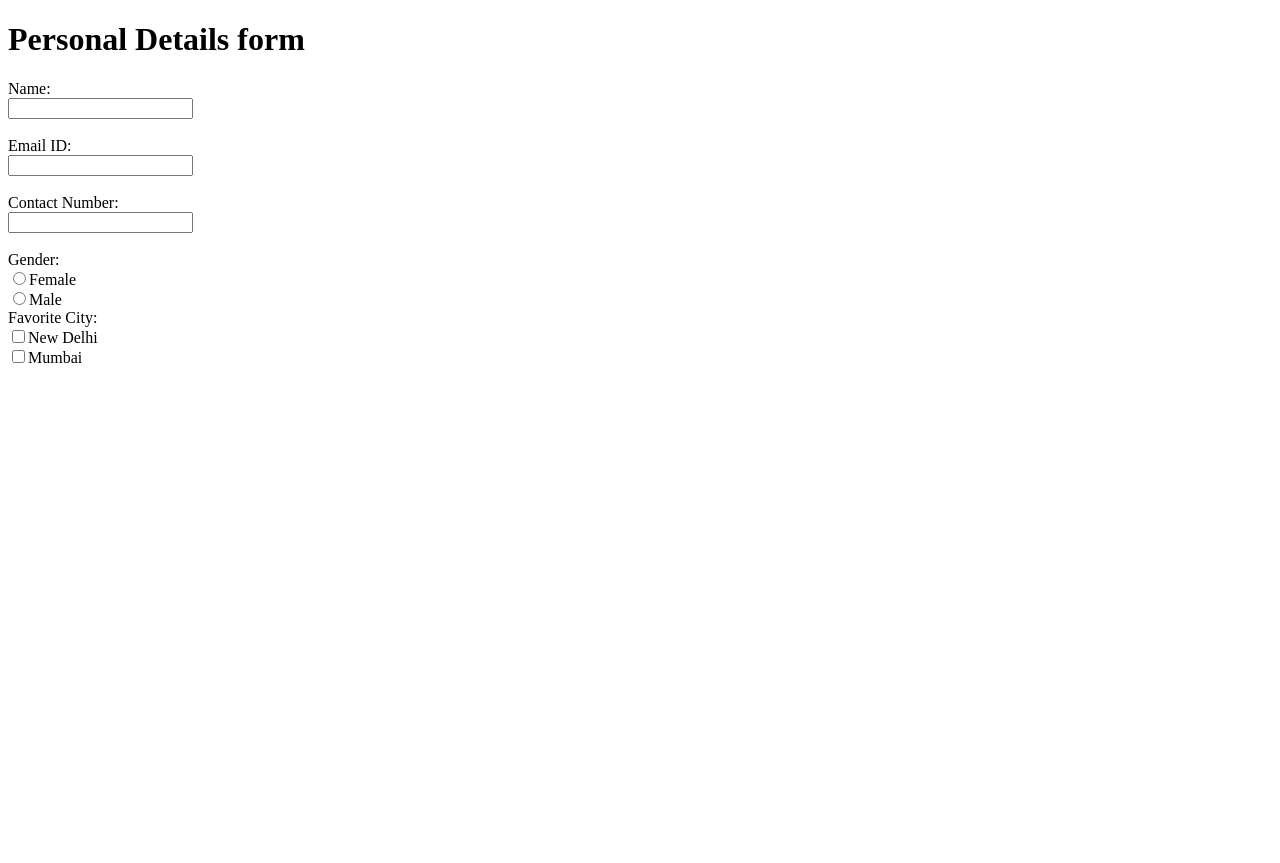
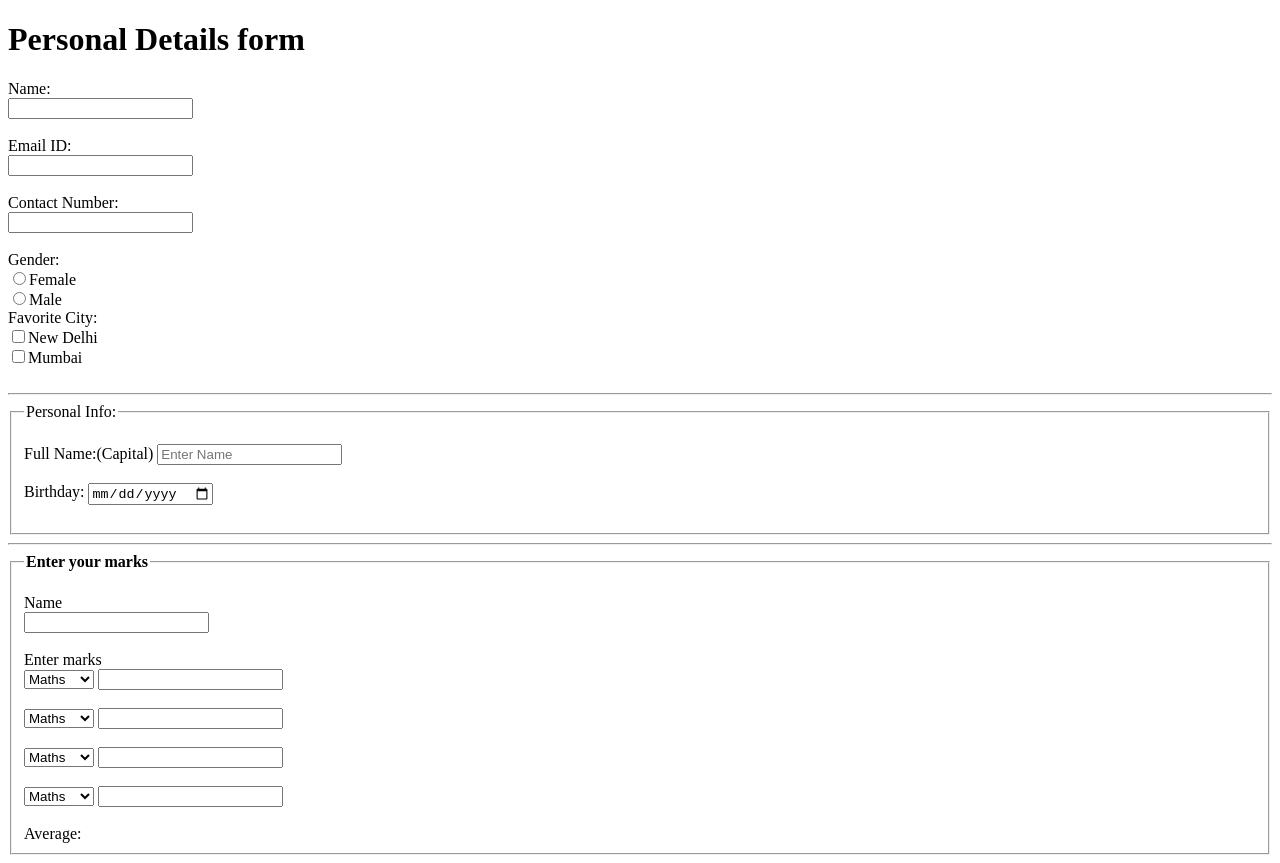
Before and after one commit to Code-3221/Codingal-text-based-coding, a plain HTML site: page Personal Details/index.html in a window 1280 px wide. Before the commit the page ends 800 px from the top, so only its background shows below. Drawn offline with Linux system fonts and the light colour scheme.

Commit message:
Personal Info

```diff
--- a/Personal Details/index.html
+++ b/Personal Details/index.html
@@ -22,5 +22,58 @@
         <input type="checkbox" id="city" value="Mumbai">Mumbai<br><br>
 
     </form>
+    <hr>
+    <form>
+        <fieldset>
+            <legend>Personal Info:</legend><br>
+            <label>Full Name:(Capital)</label>
+            <input type="text" id="frame" placeholder="Enter Name"><br><br>
+            <label>Birthday:</label>
+            <input type="date" id="Birthday" name="birthday"><br><br>
+        </fieldset>
+    </form>
+    <hr>
+
+    <fieldset>
+        <legend><b>Enter your marks</b></legend><br>
+        <form action="/action_page.php"
+        oninput = "x.value=(parseInt(m1.value)+parseInt(m2.value)+parseInt(m3.value))/3">
+        <label>Name</label><br>
+        <input type="text" id="Name"><br><br>
+        <label>Enter marks</label><br>
+        <select name="subject 1" id="subject 1">
+        <option value="Math">Maths</option>
+        <option value="English">English</option>
+        <option value="Science">Science</option>
+        <option value="Bengali">Bengali</option>
+        </select>
+        <input type="number" id="m1" name="m1"><br><br>
+        <select name="subject 2" id="subject 2">
+        <option value="Math">Maths</option>
+        <option value="English">English</option>
+        <option value="Science">Science</option>
+        <option value="Bengali">Bengali</option>
+        </select>
+    </select>
+    <input type="number" id="m1" name="m1"><br><br>
+    <select name="subject 2" id="subject 2">
+    <option value="Math">Maths</option>
+    <option value="English">English</option>
+    <option value="Science">Science</option>
+    <option value="Bengali">Bengali</option>
+    </select>
+        <input type="number" id="m2" name="m2"><br><br>
+        <select name="subject 3" id="subject 3">
+        <option value="Math">Maths</option>
+        <option value="English">English</option>
+        <option value="Science">Science</option>
+        </select>
+        <input type="number" id="m3" name="m3"><br><br>
+
+        Average:<output name="x" for="m1 m2 m3"></output>
+
+
+    </form>
+    </fieldset>
 </body>
 </html>
```
